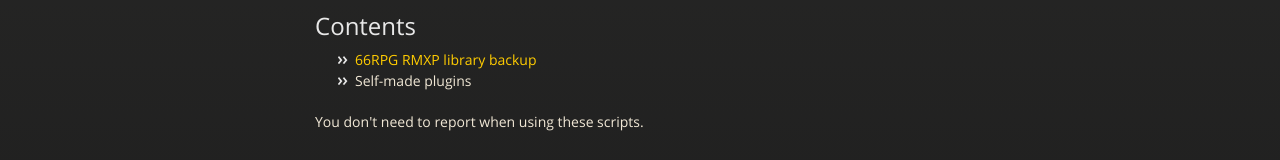
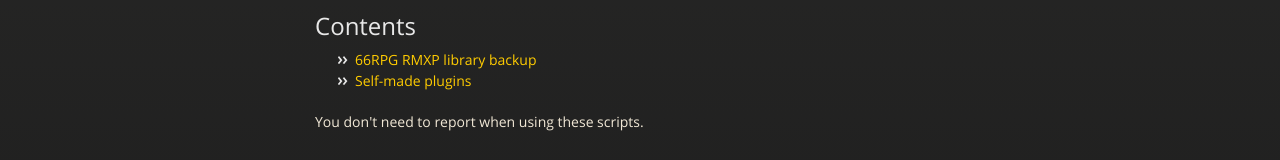
Before and after one commit to RyanBernX/RGSS1-Scripts, a plain HTML site: page index.html in a window 1280 px wide. Shown: the part 340-500 px from the top of the page. Drawn offline with nearby package versions, Linux system fonts and the light colour scheme.

Commit message:
Update index.html

```diff
--- a/index.html
+++ b/index.html
@@ -48,7 +48,7 @@
 
 <ul>
 <li><a href="./pages/lib_index.html">66RPG RMXP library backup</a></li>
-<li>Self-made plugins</li>
+<li><a href="./pages/scripts_index.html">Self-made plugins</a></li>
 </ul>
 
 <p>You don't need to report when using these scripts.</p>
```
